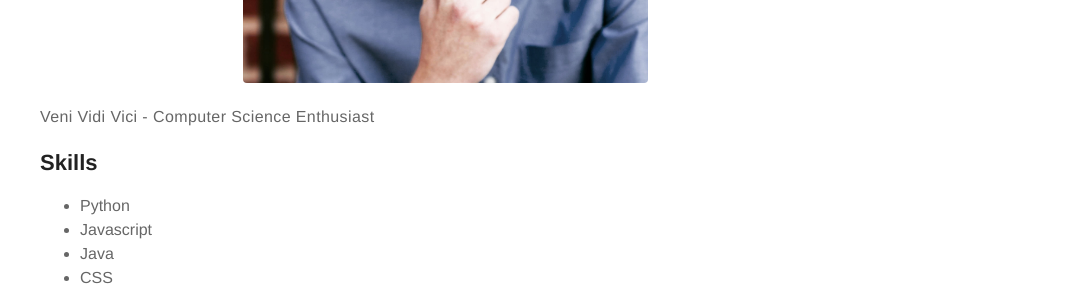
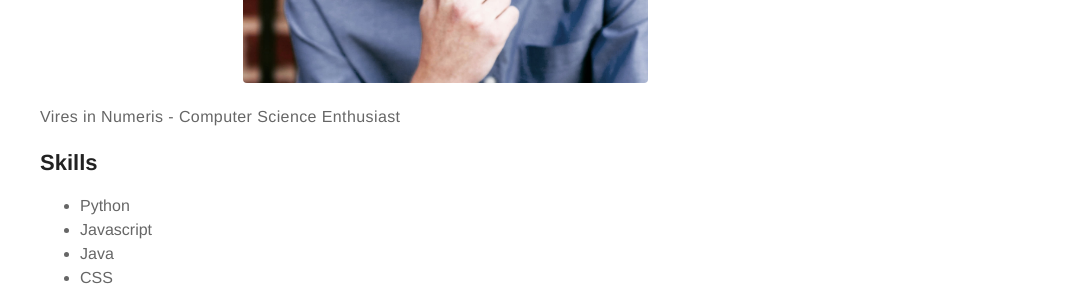
Before and after one commit to jacksonbaxter/badbacon3.github.io, a Jekyll site: the page built from about.md, in a window 1280 px wide. Shown: the part 447-741 px from the top of the page, without its empty margins (195-1280 px from the left). Built offline with Jekyll 4.4.1, drawn with Linux system fonts in a browser that asks for light colours.

Commit message:
Updated Bio and About Message

```diff
--- a/_config.yml
+++ b/_config.yml
@@ -1,6 +1,6 @@
 # main text of home
 name: Jackson Baxter
-bio: Veni Vidi Vici - Computer Science Enthusiast
+bio: Vires in Numeris - Computer Science Enthusiast
 
 # twitter summary info
 description: A blog about technology and stuff related
--- a/about.md
+++ b/about.md
@@ -4,7 +4,7 @@ layout: page
 ---
 ![Profile Image]({{ site.url }}/{{ site.picture }})
 
-<p>Veni Vidi Vici - Computer Science Enthusiast</p>
+<p>Vires in Numeris - Computer Science Enthusiast</p>
 
 <h2>Skills</h2>
 
```
